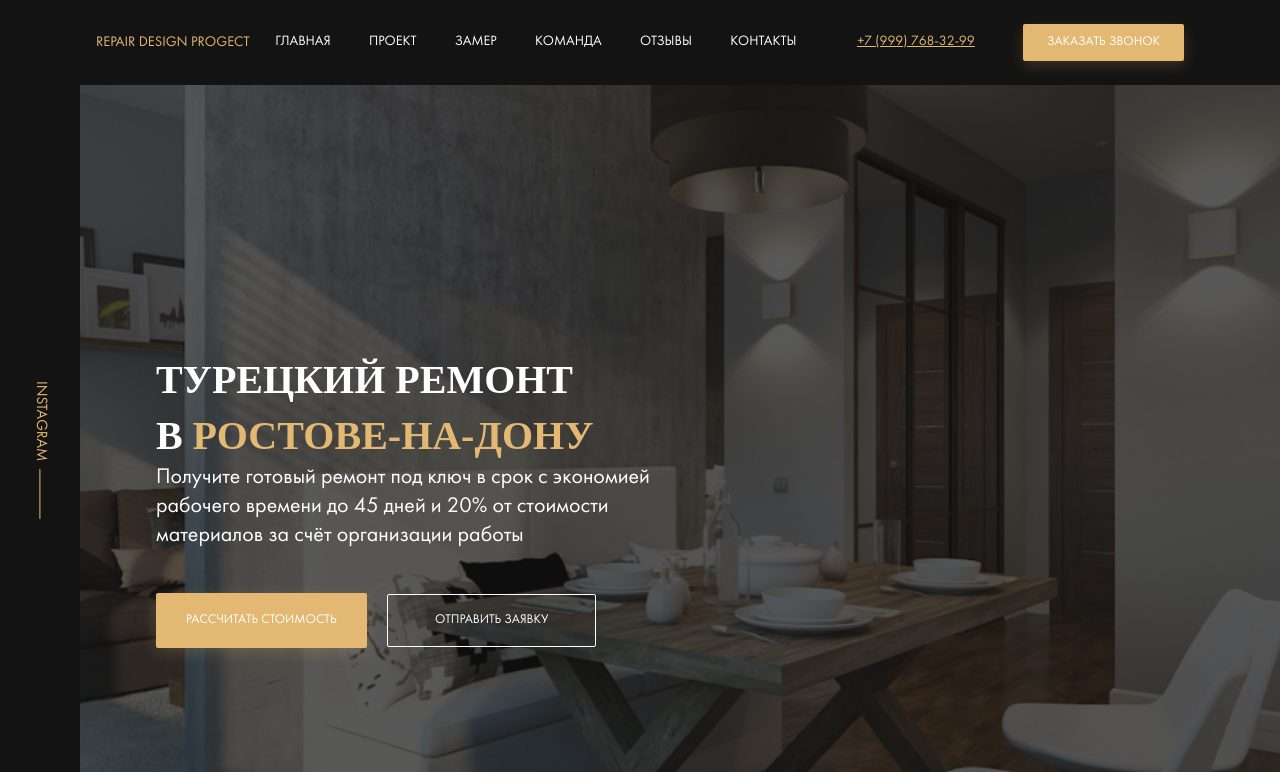
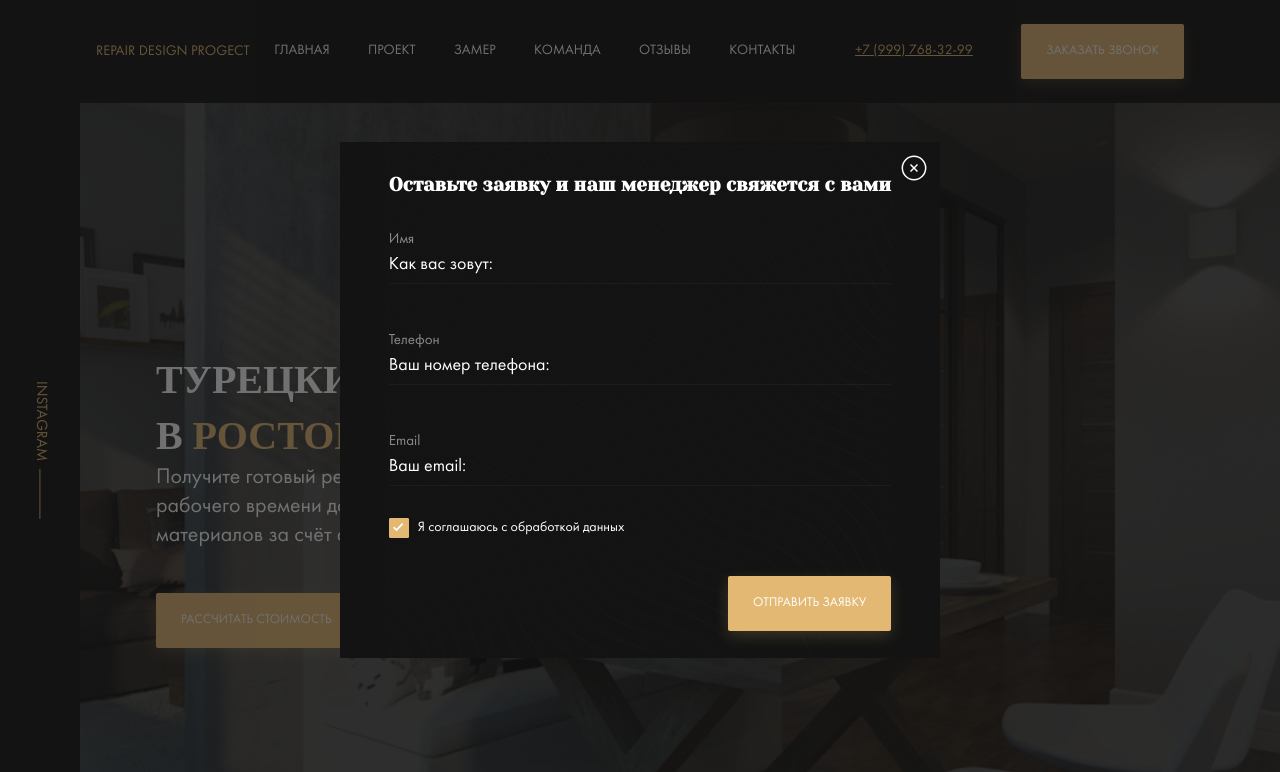
Before and after one commit to malishkreet/-Storage, a website: page index.html in a window 1280 px wide. Shown: the top 772 px of the page. Drawn offline with Linux system fonts and the light colour scheme; files whose address does not match are found by name.

Commit message:
feat: add modal dialog

```diff
--- a/index.html
+++ b/index.html
@@ -209,7 +209,32 @@
 
 
     </main>
+    <div class="modal">
+        <div class="modal__dialog">
+            <button class="modal__close"></button>
+            <h3 class="modal__title">Оставьте заявку и наш менеджер свяжется с вами</h3>
+            <form action="" class="form modal__form">
+                <label for="user-name" class="label form__label label--light">Имя</label>
+                <input type="text" class="input form__input modal__input" id="user-name" placeholder="Как вас зовут:">
+                <label for="user-phone" class="label form__label label--light">Телефон</label>
+                <input type="tel" class="input form__input modal__input" id="user-phone" placeholder="Ваш номер телефона:">
+                <label for="user-email" class="label form__label label--light">Email</label>
+                <input type="email" class="input form__input modal__input" id="user-email" placeholder="Ваш email:">
 
+                <div class="policy modal__policy">
+                    <input type="checkbox" name="policy-checkbox" id="policy-checkbox"
+                    class="policy__checkbox" checked>
+                    <label for="policy-checkbox" class="policy__label">Я соглашаюсь с обработкой данных</label>
+                </div>
+
+                <button class="button button--primary modal__button">Отправить заявку</button>
+            </form>
+            <!-- /.form modal__form -->
+
+        </div>
+        <!-- /.modal__dialog -->
+    </div>
+    <!-- /.modal -->
 
 </body>
 </html>
--- a/sass/_interface.sass
+++ b/sass/_interface.sass
@@ -10,6 +10,7 @@
         color: $light
         box-shadow: 0px 5px 15px rgba($primary, 0.2)
         transition: box-shadow 0.3s
+        padding: 20px 25px
         &:hover
             box-shadow: none
     &--outline
@@ -17,3 +18,35 @@
         background-color: transparent
         color: $light
         padding: 18px 47px
+.label
+    &--light
+        color: rgba($light, 0.5)
+        font-size: 1.07rem
+.input
+    background-color: transparent
+    border: none
+    border-bottom: 1px solid rgba(54, 54, 54, 0.3)
+    font-size: 1.285rem
+    color: $light
+    padding: 0.5rem 0
+    &::placeholder
+        color: $light
+.policy
+    &__checkbox
+        opacity: 0
+        visibility: hidden
+        &:checked +
+            .policy__label
+                &::before
+                   background: $primary url('../img/check.svg') no-repeat center / 0.8rem
+    &__label
+        display: flex
+        align-items: center
+        &::before
+           content: ''
+           width: 18px
+           height: 18px
+           border: 1px solid $primary
+           border-radius: 1px
+           cursor: pointer
+           margin-right: 0.64rem
--- a/sass/style.sass
+++ b/sass/style.sass
@@ -10,3 +10,4 @@
 @import 'media'
 @import 'templates/types'
 @import 'templates/desing'
+@import 'templates/modal'
--- a/sass/templates/_desing.sass
+++ b/sass/templates/_desing.sass
@@ -1,6 +1,7 @@
 .projects
     &--dark
-        background: linear-gradient(to bottom, white 50%, black 50%);
+        background: linear-gradient(to bottom, white 51%, black 49%)
+        margin-bottom:
 .design
     &__text
         color: $dark
--- /dev/null
+++ b/sass/templates/_modal.sass
@@ -0,0 +1,46 @@
+.modal
+    position: fixed
+    z-index: 199
+    left: 0
+    top: 0
+    bottom: 0
+    right: 0
+    width: 100%
+    height: 100%
+    background-color: rgba($dark, 0.6)
+    display: flex
+    align-items: center
+    justify-content: center
+    &__dialog
+        position: relative
+        background: $dark url('../img/bg-lines.svg') no-repeat center
+        max-width: 36.36rem
+        padding: 2.357rem 3.5rem 1.928rem
+        color: $light
+    &__close
+        position: absolute
+        width: 28px
+        height: 28px
+        top: 0
+        right: 0
+        background: transparent url(../img/close.svg) center
+        border: none
+        margin: 12px
+        cursor:
+    &__title
+        font-family: 'Yeseva One', cursive
+        font-size: 1.357rem
+        text-align: center
+        margin: 0
+        margin-bottom: 2.428rem
+    &__form
+        display: flex
+        flex-direction: column
+    &__input
+        margin-bottom: 3.428rem
+        &:last-of-type
+            margin-bottom: 1rem
+    &__policy
+        margin-bottom: 2.7rem
+    &__button
+        align-self: flex-end
```
Also changed, not shown: css/style.css, img/bg-lines.svg (added), img/check.svg (added), img/close.svg (added).
